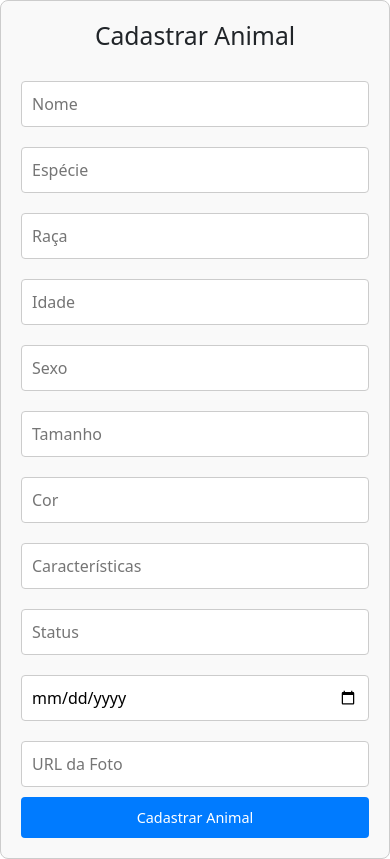
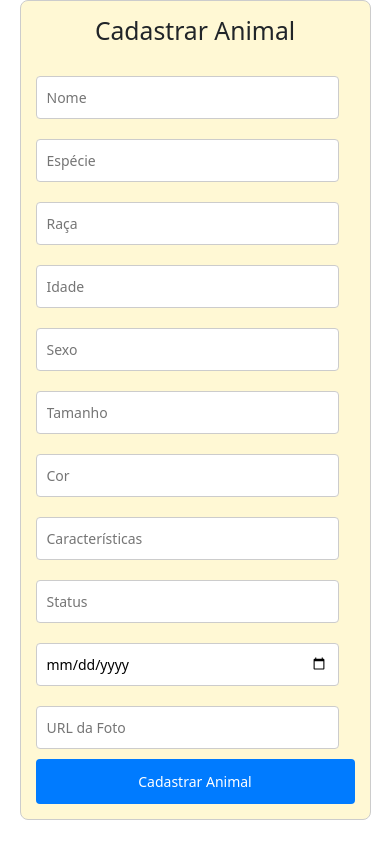
Before and after one commit to carolinachm/pet_connection_front, a React (Create React App) app: page /Animal in a window 390 px wide. Built offline with nearby package versions, Linux system fonts and the light colour scheme.

Commit message:
update: css basico criado

```diff
--- a/src/components/Animal/Animal.css
+++ b/src/components/Animal/Animal.css
@@ -1,10 +1,9 @@
 .form-container {
-    max-width: 600px; /* Largura máxima do formulário */
   margin: 0 auto; /* Centraliza o formulário */
   padding: 20px; /* Adiciona espaçamento interno */
   border: 1px solid #ccc; /* Borda cinza */
   border-radius: 8px; /* Bordas arredondadas */
-    background-color: #f9f9f9; /* Cor de fundo clara */
+  background-color: #fff8d4; /* Cor de fundo ajustada */
 }
 
 .form-container h2 {
@@ -13,11 +12,12 @@
 }
 
 .form-container input {
-    width: 100%; /* Largura total dos inputs */
-    padding: 10px; /* Espaçamento interno nos inputs */
-    margin: 10px 0; /* Margem vertical entre os inputs */
+  width: 95%; /* Largura reduzida dos inputs */
+  padding: 8px; /* Espaçamento interno nos inputs reduzido */
+  margin: 10px auto; /* Margem vertical entre os inputs e centraliza horizontalmente */
   border: 1px solid #ccc; /* Borda dos inputs */
   border-radius: 4px; /* Bordas arredondadas dos inputs */
+  font-size: 16px; /* Aumenta um pouco a fonte para melhor legibilidade */
 }
 
 .btn-custom {
@@ -27,8 +27,32 @@
   width: 100%; /* Botão ocupa toda a largura */
   padding: 10px; /* Espaçamento interno do botão */
   border-radius: 4px; /* Bordas arredondadas do botão */
+  font-size: 16px; /* Aumenta a fonte do botão */
 }
 
 .btn-custom:hover {
   background-color: #0056b3; /* Cor do botão ao passar o mouse */
 }
+
+/* Media Queries para responsividade */
+@media (max-width: 768px) {
+  .form-container {
+      padding: 15px; /* Reduz o padding em telas menores */
+  }
+
+  .form-container input {
+      padding: 10px; /* Aumenta o padding em inputs para telas menores */
+      font-size: 14px; /* Diminui o tamanho da fonte em telas menores */
+  }
+
+  .btn-custom {
+      padding: 12px; /* Aumenta o padding do botão para telas menores */
+      font-size: 14px; /* Diminui o tamanho da fonte do botão em telas menores */
+  }
+}
+
+@media (max-width: 480px) {
+  .form-container {
+      max-width: 90%; /* Aumenta a largura máxima do formulário em telas muito pequenas */
+  }
+}
```
Lines whose indentation alone changed are shown as unchanged.
